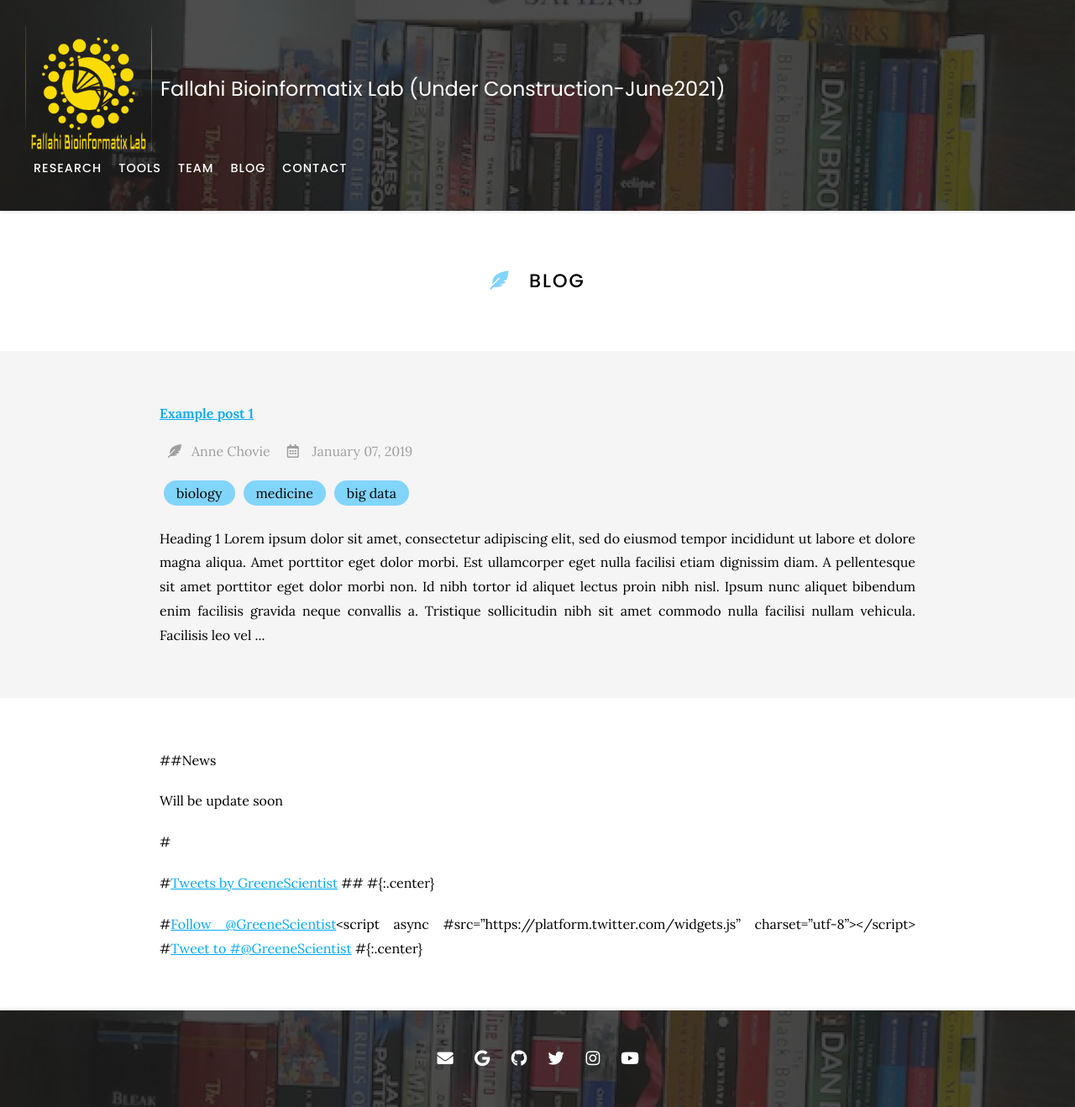
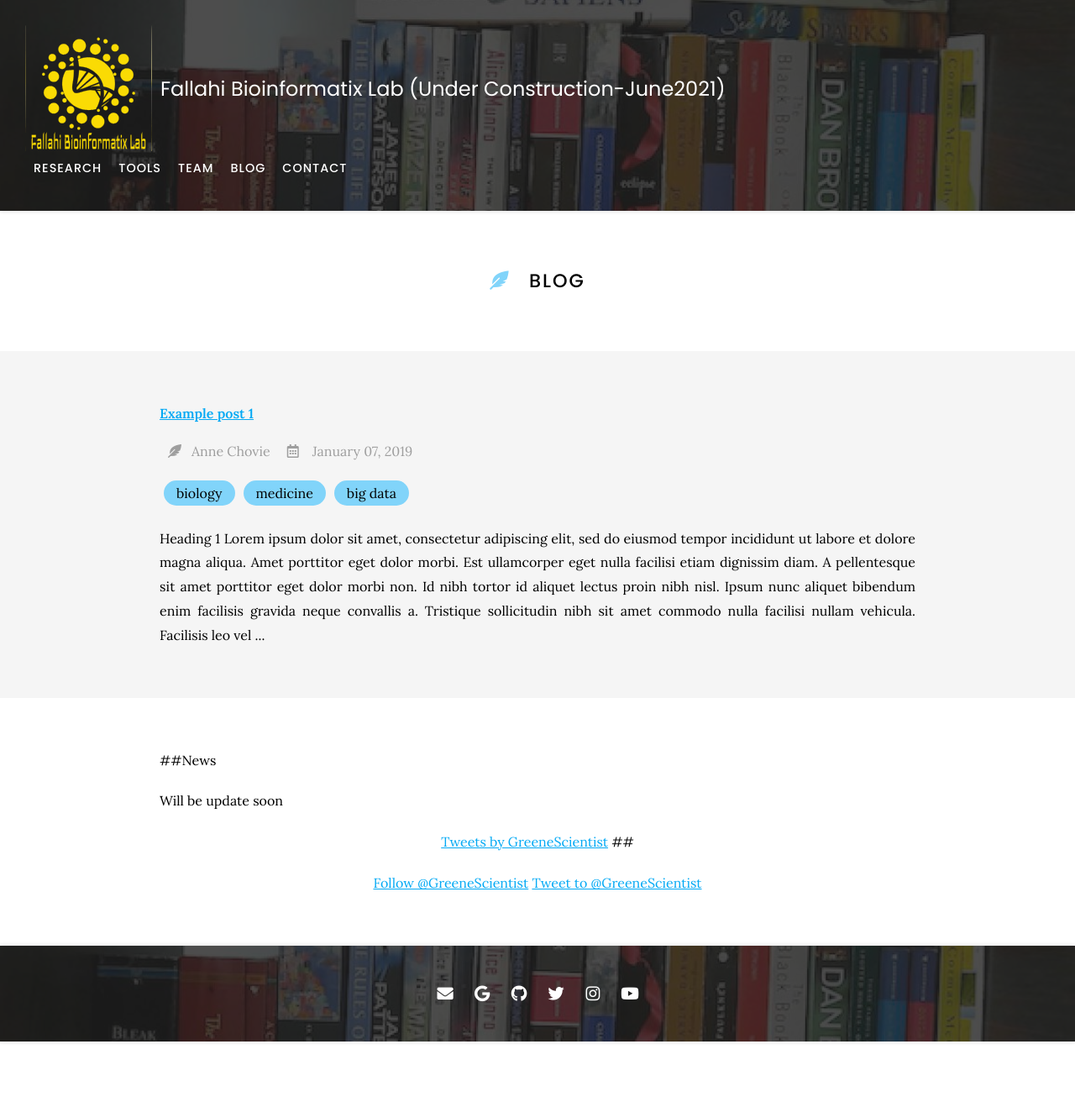
Before and after one commit to Hossein-Fallahi/Fallahi-Bioinformatics-Lab, a Jekyll site: the page built from blog/index.md, in a window 1280 px wide. Shown: the whole page at 84% size. Built offline with Jekyll 4.4.1, drawn with Linux system fonts in a browser that asks for light colours; nearby versions of some CDN libraries; comment, search, counter and statistics services are not loaded; after the commit the page ends 1240 px from its top, so only the background shows below that.

Commit message:
Update index.md

```diff
--- a/blog/index.md
+++ b/blog/index.md
@@ -19,11 +19,11 @@
 
 Will be update soon
 
-#<!-- Twitter embeds from https://publish.twitter.com/ -->
+<!-- Twitter embeds from https://publish.twitter.com/ -->
 
-#<a class="twitter-timeline" data-width="400" data-height="400" href="https://twitter.com/GreeneScientist?ref_src=twsrc%5Etfw">Tweets by GreeneScientist</a> ##<script async src="https://platform.twitter.com/widgets.js" charset="utf-8"></script>
-#{:.center}
+<a class="twitter-timeline" data-width="400" data-height="400" href="https://twitter.com/GreeneScientist?ref_src=twsrc%5Etfw">Tweets by GreeneScientist</a> ##<script async src="https://platform.twitter.com/widgets.js" charset="utf-8"></script>
+{:.center}
 
-#<a href="https://twitter.com/GreeneScientist?ref_src=twsrc%5Etfw" class="twitter-follow-button" data-show-count="false">Follow @GreeneScientist</a><script async #src="https://platform.twitter.com/widgets.js" charset="utf-8"></script>
-#<a href="https://twitter.com/intent/tweet?screen_name=GreeneScientist&ref_src=twsrc%5Etfw" class="twitter-mention-button" data-show-count="false">Tweet to #@GreeneScientist</a><script async src="https://platform.twitter.com/widgets.js" charset="utf-8"></script>
-#{:.center}
+<a href="https://twitter.com/GreeneScientist?ref_src=twsrc%5Etfw" class="twitter-follow-button" data-show-count="false">Follow @GreeneScientist</a><script async src="https://platform.twitter.com/widgets.js" charset="utf-8"></script>
+<a href="https://twitter.com/intent/tweet?screen_name=GreeneScientist&ref_src=twsrc%5Etfw" class="twitter-mention-button" data-show-count="false">Tweet to @GreeneScientist</a><script async src="https://platform.twitter.com/widgets.js" charset="utf-8"></script>
+{:.center}
```
